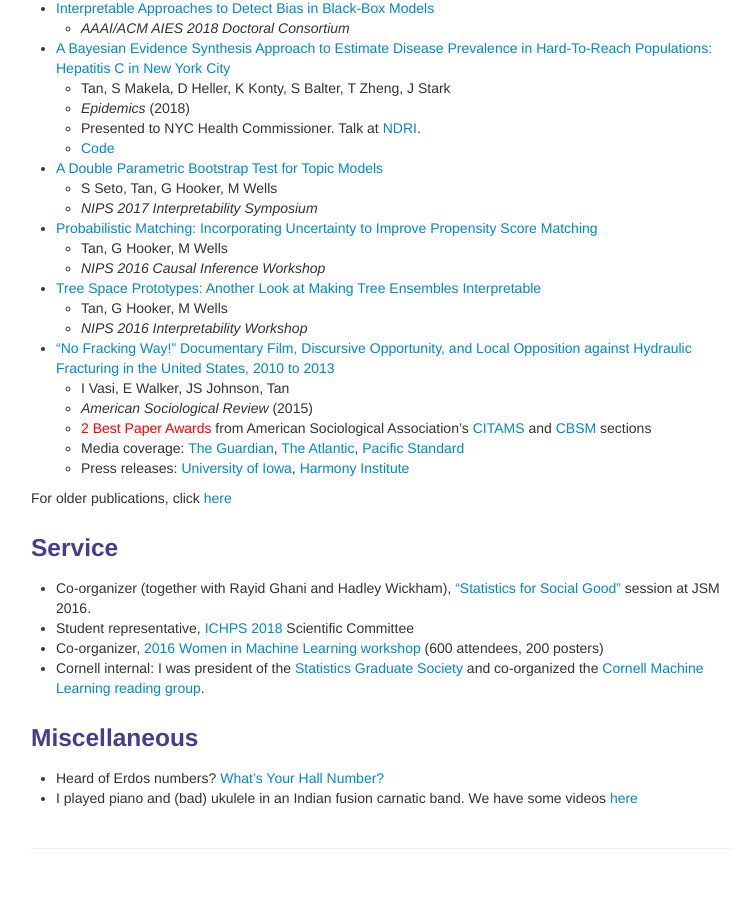
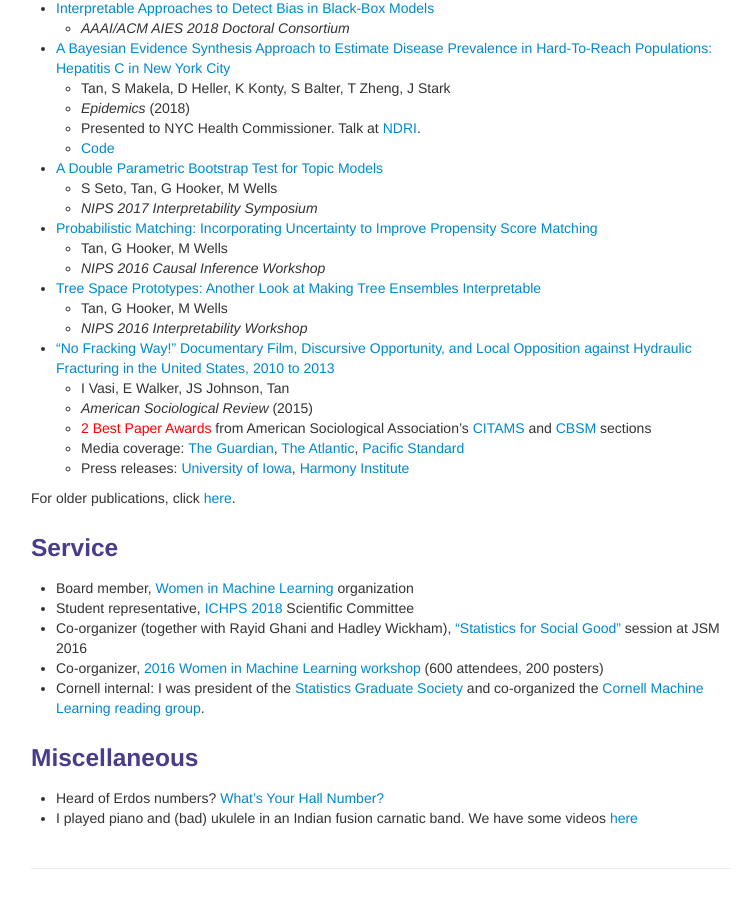
Before and after one commit to shftan/shftan.github.io, a Jekyll site: the page built from index.md, in a window 1280 px wide and 900 px high, scrolled down 1224 px. Shown: the whole window, without its empty margins (259-1009 px from the left). Built offline with Jekyll 4.4.1, drawn with Linux system fonts in a browser that asks for light colours.

Commit message:
Update index.md

```diff
--- a/index.md
+++ b/index.md
@@ -41,7 +41,7 @@ keywords: Sarah Tan, Cornell, Statistics, interpretability, causal inference
 - 6/17: Grateful to receive [American Statistical Association Wray Jackson Smith Award](http://stattrak.amstat.org/2017/07/01/smithscholarship/)
 - 3/17: My project evaluating the impact of later school start times in NYC public schools has received an [Engaged Cornell grant](http://engaged.cornell.edu/recipient/2017-18-engaged-graduate-student-grant-recipients/). You can read more about the project [here](https://cals.cornell.edu/news/engaged-graduate-student-grants-fund-phd-students/) and [here](http://news.cornell.edu/stories/2017/04/engaged-graduate-student-grants-fund-16-phd-students)
 
-For older news, click [here]({{ BASE_PATH }}/oldernews.html)
+For older news, click [here]({{ BASE_PATH }}/oldernews.html).
 
 <div class="row-fluid" id="code"><h3>Code & Data</h3>
 </div>
@@ -90,12 +90,13 @@ For older news, click [here]({{ BASE_PATH }}/oldernews.html)
    - Media coverage: [The Guardian](https://www.theguardian.com/environment/2015/sep/02/gasland-hbo-documentary-fracking-opposition), [The Atlantic](https://www.theatlantic.com/entertainment/archive/2017/02/a-common-theme-for-this-years-oscar-nominated-documentaries/517638/), [Pacific Standard](https://psmag.com/environment/a-fracking-effective-film)
    - Press releases: [University of Iowa](http://www.newswise.com/articles/the-power-of-film), [Harmony Institute](https://harmonylabs.org/gasland)
 
-For older publications, click [here]({{ BASE_PATH }}/olderpublications.html)
+For older publications, click [here]({{ BASE_PATH }}/olderpublications.html).
 
 <div class="row-fluid" id="service"><h3>Service</h3>
 </div>
-- Co-organizer (together with Rayid Ghani and Hadley Wickham), ["Statistics for Social Good"](http://shftan.github.io/jsmsocialgood/) session at JSM 2016.
+- Board member, [Women in Machine Learning](https://wimlworkshop.org) organization
 - Student representative, [ICHPS 2018](http://ww2.amstat.org/meetings/ichps/2018/) Scientific Committee
+- Co-organizer (together with Rayid Ghani and Hadley Wickham), ["Statistics for Social Good"](http://shftan.github.io/jsmsocialgood/) session at JSM 2016
 - Co-organizer, [2016 Women in Machine Learning workshop](https://wimlworkshop.org/2016/) (600 attendees, 200 posters)
 - Cornell internal: I was president of the [Statistics Graduate Society](https://stat.cornell.edu/about-us/sgs) and co-organized the [Cornell Machine Learning reading group](http://wiki.cs.cornell.edu/index.php?title=Machine_Learning_Discussion_Group).
 
```
